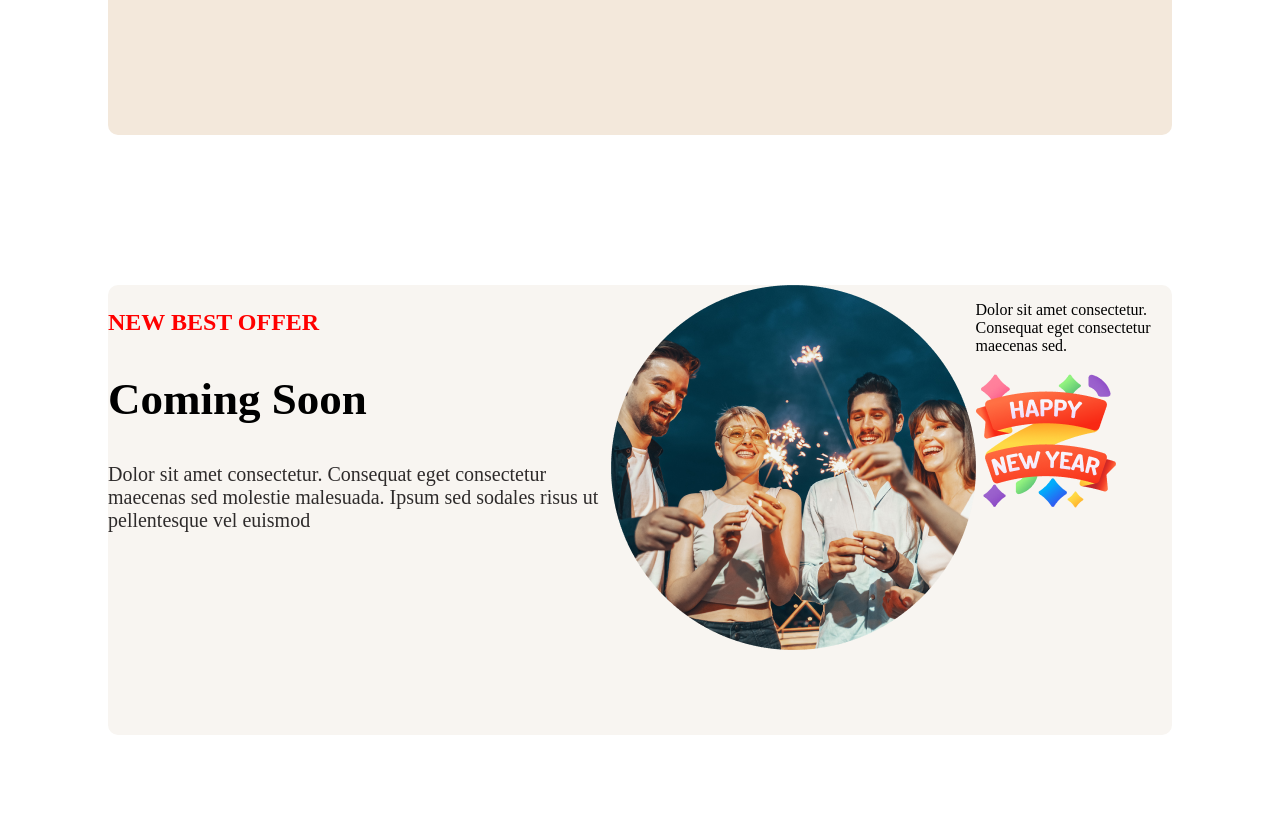
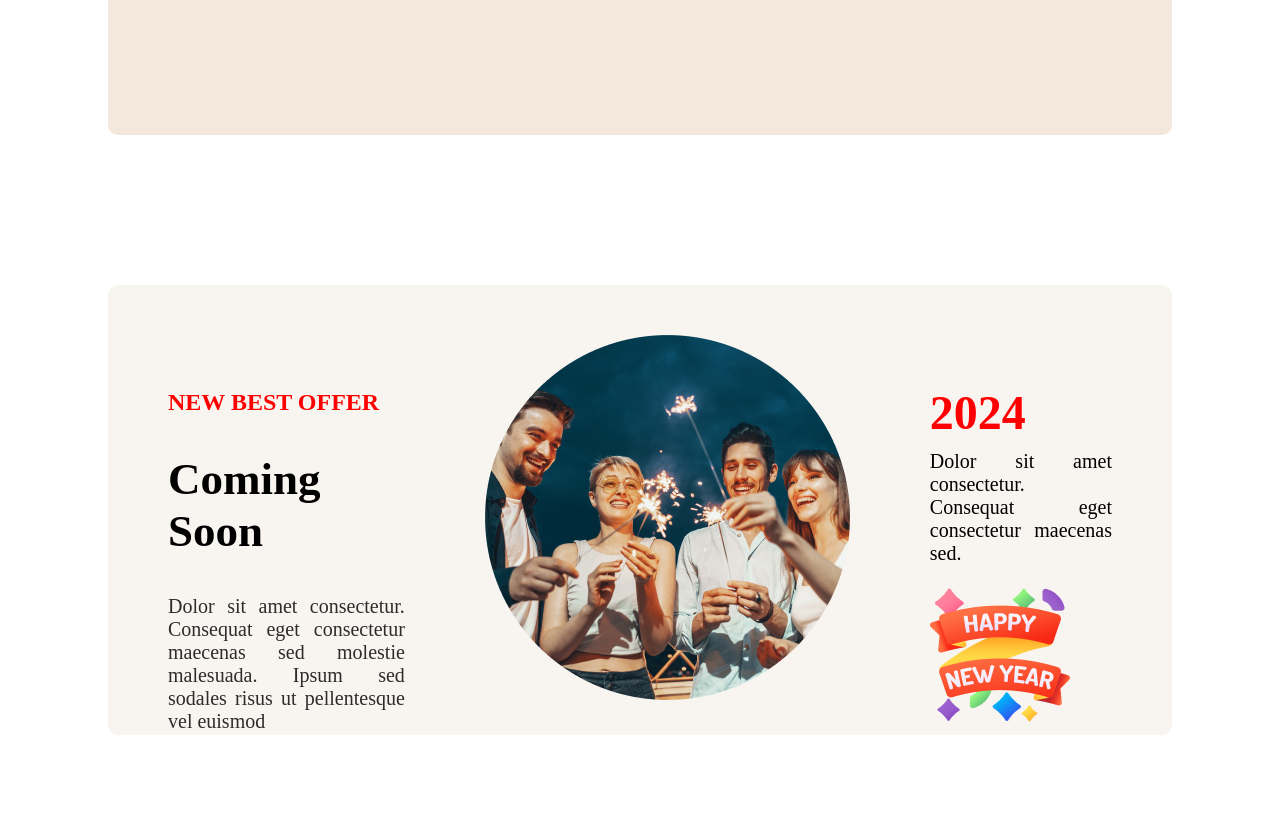
Before and after one commit to Sakib137/new-year-assignment-repo, a plain HTML site: page index.html in a window 1280 px wide. Shown: the part 2977-3813 px from the top of the page. Drawn offline with Linux system fonts and the light colour scheme.

```diff
--- a/index.html
+++ b/index.html
@@ -57,10 +57,11 @@
                     <h2>Coming Soon</h2>
                     <p>Dolor sit amet consectetur. Consequat eget consectetur maecenas sed molestie malesuada. Ipsum sed sodales risus ut pellentesque vel euismod</p>
                 </div>
-                <div class="celebration">
+                <div class="Celebration">
                     <img class="cel_img" src="resources/Ellipse 1.png" alt="">
                 </div>
                 <div class="dolar">
+                    <h2>2024</h2>
                     <p>Dolor sit amet consectetur. Consequat eget consectetur maecenas sed.</p>
                     <img src="resources/Group 96.png" alt="">
                 </div>
--- a/styles/port.css
+++ b/styles/port.css
@@ -150,6 +150,10 @@
 }
 .overall{
     display: flex;
+    flex-direction: row;
+    justify-content: space-between;
+    gap: 20px;
+
 }
 .offer > h3{
     font-size: 24px;
@@ -163,6 +167,32 @@
     font-size: 20px;
     color: rgb(46, 43, 43);
 }
+.offer{
+    text-align: justify;
+    margin: 80px 60px;
+    width: 390px;
+}
+.Celebration{
+    margin-top: 50px;
+    width: 500px;
+}
+.Celebration > image{
+    border: 10px red;
+}
+.dolar{
+    text-align: justify;
+    margin: 60px 60px;
+    width: 300px;
+}
+.dolar > p{
+    font-size: 20px;
+    margin-top: 5px;
+}
+.dolar > h2{
+    font-size: 48px;
+    color: red;
+    margin-bottom: 10px;
+}
 .cel_img{
     border: 50px;
     border-color: red;
```
